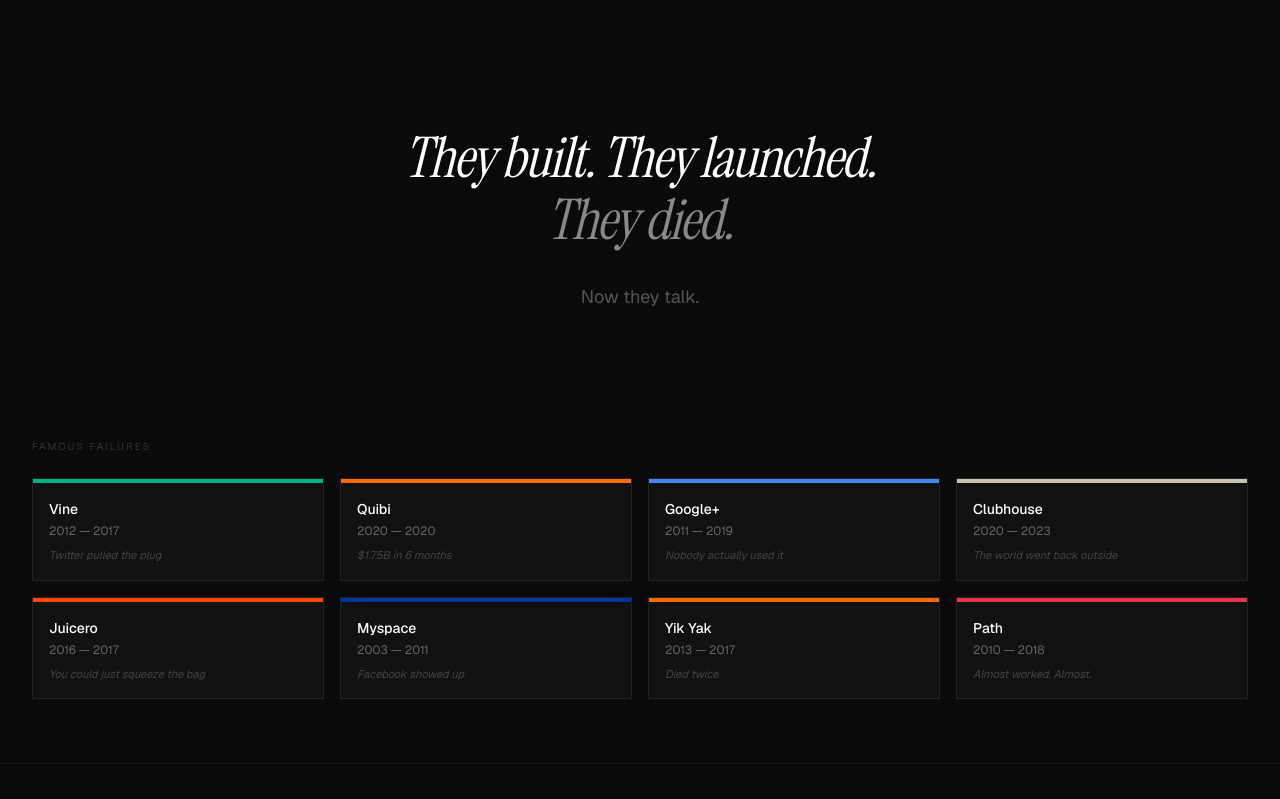
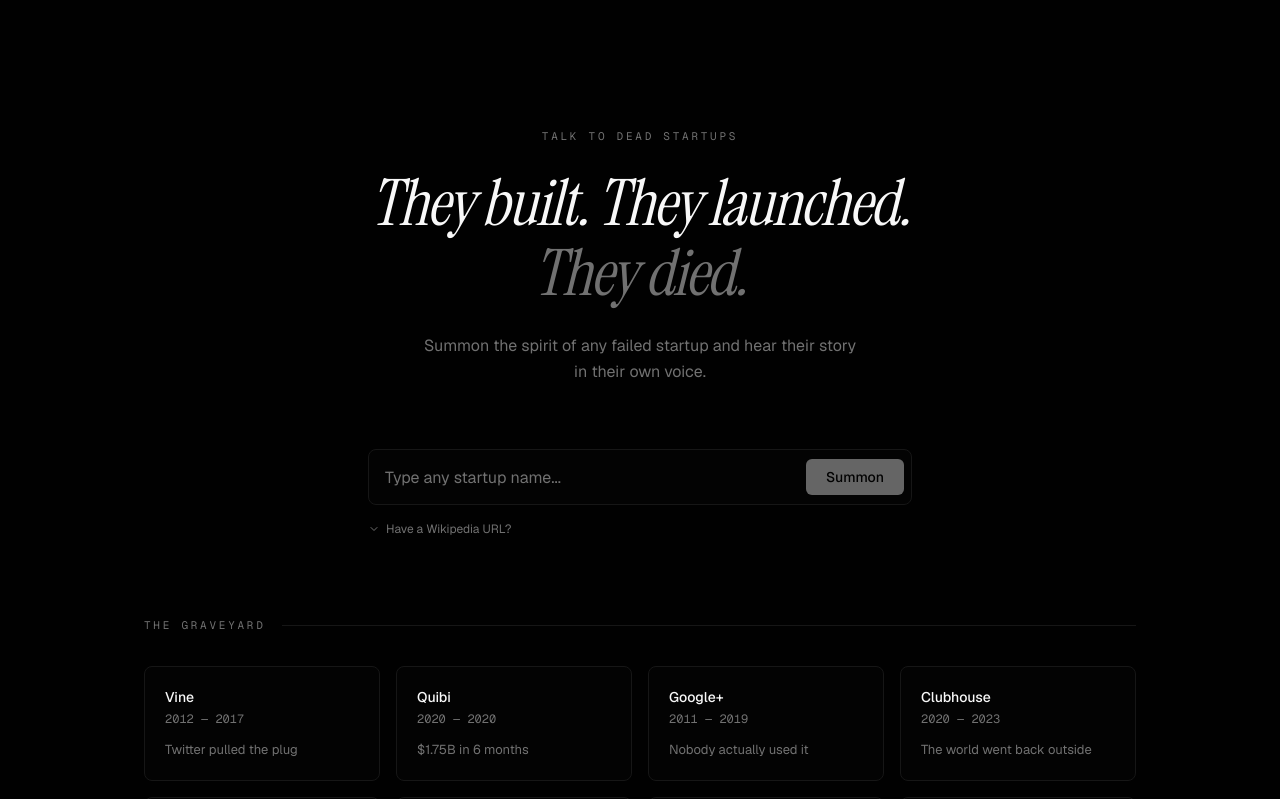
Before and after one commit to rajdesai17/v0-afterlife-home-page, a Next.js app: page / in a window 1280 px wide. Shown: the top 799 px of the page. Built offline with nearby package versions, Linux system fonts and the light colour scheme.

Commit message:
feat: implement design revamp with Vercel aesthetic
Revamp UI with dark-mode tokens, updated layout, and new design components.

Co-authored-by: Raj <118588662+rajdesai17@users.noreply.github.com>

```diff
--- a/app/globals.css
+++ b/app/globals.css
@@ -3,75 +3,81 @@
 
 @custom-variant dark (&:is(.dark *));
 
+/* Evil Rabbit / Vercel dark aesthetic */
 :root {
-  --background: oklch(1 0 0);
-  --foreground: oklch(0.145 0 0);
-  --card: oklch(1 0 0);
-  --card-foreground: oklch(0.145 0 0);
-  --popover: oklch(1 0 0);
-  --popover-foreground: oklch(0.145 0 0);
-  --primary: oklch(0.205 0 0);
-  --primary-foreground: oklch(0.985 0 0);
-  --secondary: oklch(0.97 0 0);
-  --secondary-foreground: oklch(0.205 0 0);
-  --muted: oklch(0.97 0 0);
-  --muted-foreground: oklch(0.556 0 0);
-  --accent: oklch(0.97 0 0);
-  --accent-foreground: oklch(0.205 0 0);
-  --destructive: oklch(0.577 0.245 27.325);
-  --destructive-foreground: oklch(0.577 0.245 27.325);
-  --border: oklch(0.922 0 0);
-  --input: oklch(0.922 0 0);
-  --ring: oklch(0.708 0 0);
-  --chart-1: oklch(0.646 0.222 41.116);
-  --chart-2: oklch(0.6 0.118 184.704);
-  --chart-3: oklch(0.398 0.07 227.392);
-  --chart-4: oklch(0.828 0.189 84.429);
-  --chart-5: oklch(0.769 0.188 70.08);
-  --radius: 0.625rem;
-  --sidebar: oklch(0.985 0 0);
-  --sidebar-foreground: oklch(0.145 0 0);
-  --sidebar-primary: oklch(0.205 0 0);
-  --sidebar-primary-foreground: oklch(0.985 0 0);
-  --sidebar-accent: oklch(0.97 0 0);
-  --sidebar-accent-foreground: oklch(0.205 0 0);
-  --sidebar-border: oklch(0.922 0 0);
-  --sidebar-ring: oklch(0.708 0 0);
+  --background: oklch(0.07 0 0);
+  --foreground: oklch(0.98 0 0);
+  --card: oklch(0.1 0 0);
+  --card-foreground: oklch(0.98 0 0);
+  --popover: oklch(0.1 0 0);
+  --popover-foreground: oklch(0.98 0 0);
+  --primary: oklch(0.98 0 0);
+  --primary-foreground: oklch(0.07 0 0);
+  --secondary: oklch(0.15 0 0);
+  --secondary-foreground: oklch(0.98 0 0);
+  --muted: oklch(0.2 0 0);
+  --muted-foreground: oklch(0.55 0 0);
+  --accent: oklch(0.15 0 0);
+  --accent-foreground: oklch(0.98 0 0);
+  --destructive: oklch(0.5 0.2 25);
+  --destructive-foreground: oklch(0.98 0 0);
+  --border: oklch(0.2 0 0);
+  --input: oklch(0.15 0 0);
+  --ring: oklch(0.4 0 0);
+  --radius: 0.375rem;
+
+  /* Chart colors */
+  --chart-1: oklch(0.7 0.15 160);
+  --chart-2: oklch(0.6 0.12 185);
+  --chart-3: oklch(0.5 0.08 220);
+  --chart-4: oklch(0.75 0.18 85);
+  --chart-5: oklch(0.7 0.16 70);
+
+  /* Sidebar (dark) */
+  --sidebar: oklch(0.1 0 0);
+  --sidebar-foreground: oklch(0.98 0 0);
+  --sidebar-primary: oklch(0.98 0 0);
+  --sidebar-primary-foreground: oklch(0.07 0 0);
+  --sidebar-accent: oklch(0.15 0 0);
+  --sidebar-accent-foreground: oklch(0.98 0 0);
+  --sidebar-border: oklch(0.2 0 0);
+  --sidebar-ring: oklch(0.4 0 0);
+
+  /* Custom tokens */
+  --surface: oklch(0.12 0 0);
+  --surface-hover: oklch(0.16 0 0);
+  --ghost: oklch(0.35 0 0);
+  --live: oklch(0.7 0.17 160);
 }
 
 .dark {
-  --background: oklch(0.145 0 0);
-  --foreground: oklch(0.985 0 0);
-  --card: oklch(0.145 0 0);
-  --card-foreground: oklch(0.985 0 0);
-  --popover: oklch(0.145 0 0);
-  --popover-foreground: oklch(0.985 0 0);
-  --primary: oklch(0.985 0 0);
-  --primary-foreground: oklch(0.205 0 0);
-  --secondary: oklch(0.269 0 0);
-  --secondary-foreground: oklch(0.985 0 0);
-  --muted: oklch(0.269 0 0);
-  --muted-foreground: oklch(0.708 0 0);
-  --accent: oklch(0.269 0 0);
-  --accent-foreground: oklch(0.985 0 0);
-  --destructive: oklch(0.396 0.141 25.723);
-  --destructive-foreground: oklch(0.637 0.237 25.331);
-  --border: oklch(0.269 0 0);
-  --input: oklch(0.269 0 0);
-  --ring: oklch(0.439 0 0);
-  --chart-1: oklch(0.488 0.243 264.376);
-  --chart-2: oklch(0.696 0.17 162.48);
-  --chart-3: oklch(0.769 0.188 70.08);
-  --chart-4: oklch(0.627 0.265 303.9);
-  --chart-5: oklch(0.645 0.246 16.439);
-  --sidebar: oklch(0.205 0 0);
-  --sidebar-foreground: oklch(0.985 0 0);
-  --sidebar-primary: oklch(0.488 0.243 264.376);
-  --sidebar-primary-foreground: oklch(0.985 0 0);
-  --sidebar-accent: oklch(0.269 0 0);
-  --sidebar-accent-foreground: oklch(0.985 0 0);
-  --sidebar-border: oklch(0.269 0 0);
-  --sidebar-ring: oklch(0.439 0 0);
+  --background: oklch(0.07 0 0);
+  --foreground: oklch(0.98 0 0);
+  --card: oklch(0.1 0 0);
+  --card-foreground: oklch(0.98 0 0);
+  --popover: oklch(0.1 0 0);
+  --popover-foreground: oklch(0.98 0 0);
+  --primary: oklch(0.98 0 0);
+  --primary-foreground: oklch(0.07 0 0);
+  --secondary: oklch(0.15 0 0);
+  --secondary-foreground: oklch(0.98 0 0);
+  --muted: oklch(0.2 0 0);
+  --muted-foreground: oklch(0.55 0 0);
+  --accent: oklch(0.15 0 0);
+  --accent-foreground: oklch(0.98 0 0);
+  --destructive: oklch(0.5 0.2 25);
+  --destructive-foreground: oklch(0.98 0 0);
+  --border: oklch(0.2 0 0);
+  --input: oklch(0.15 0 0);
+  --ring: oklch(0.4 0 0);
+  --sidebar: oklch(0.1 0 0);
+  --sidebar-foreground: oklch(0.98 0 0);
+  --sidebar-primary: oklch(0.98 0 0);
+  --sidebar-primary-foreground: oklch(0.07 0 0);
+  --sidebar-accent: oklch(0.15 0 0);
+  --sidebar-accent-foreground: oklch(0.98 0 0);
+  --sidebar-border: oklch(0.2 0 0);
+  --sidebar-ring: oklch(0.4 0 0);
 }
 
 @theme inline {
@@ -102,10 +108,10 @@
   --color-chart-3: var(--chart-3);
   --color-chart-4: var(--chart-4);
   --color-chart-5: var(--chart-5);
-  --radius-sm: calc(var(--radius) - 4px);
-  --radius-md: calc(var(--radius) - 2px);
-  --radius-lg: var(--radius);
-  --radius-xl: calc(var(--radius) + 4px);
+  --radius-sm: calc(var(--radius) - 2px);
+  --radius-md: var(--radius);
+  --radius-lg: calc(var(--radius) + 2px);
+  --radius-xl: calc(var(--radius) + 6px);
   --color-sidebar: var(--sidebar);
   --color-sidebar-foreground: var(--sidebar-foreground);
   --color-sidebar-primary: var(--sidebar-primary);
@@ -114,6 +120,10 @@
   --color-sidebar-accent-foreground: var(--sidebar-accent-foreground);
   --color-sidebar-border: var(--sidebar-border);
   --color-sidebar-ring: var(--sidebar-ring);
+  --color-surface: var(--surface);
+  --color-surface-hover: var(--surface-hover);
+  --color-ghost: var(--ghost);
+  --color-live: var(--live);
 }
 
 @layer base {
@@ -121,6 +131,22 @@
     @apply border-border outline-ring/50;
   }
   body {
-    @apply bg-background text-foreground;
+    @apply bg-background text-foreground antialiased;
   }
 }
+
+/* Custom scrollbar for dark theme */
+::-webkit-scrollbar {
+  width: 6px;
+  height: 6px;
+}
+::-webkit-scrollbar-track {
+  background: transparent;
+}
+::-webkit-scrollbar-thumb {
+  background: oklch(0.25 0 0);
+  border-radius: 3px;
+}
+::-webkit-scrollbar-thumb:hover {
+  background: oklch(0.35 0 0);
+}
--- a/app/page.tsx
+++ b/app/page.tsx
@@ -3,30 +3,28 @@
 import Link from "next/link"
 import { useRouter } from "next/navigation"
 import { useState } from "react"
+import { ArrowRight, ChevronDown } from "lucide-react"
 import { STARTUPS } from "@/lib/startups"
 
-function StartupCard({
-  startup,
-}: {
-  startup: (typeof STARTUPS)[number]
-}) {
+function StartupCard({ startup }: { startup: (typeof STARTUPS)[number] }) {
   return (
     <Link
       href={`/${startup.id}`}
-      className="group block bg-[#111111] border border-[#222222] transition-all duration-200 hover:border-[#444444] hover:scale-[1.02]"
+      className="group relative block overflow-hidden rounded-lg border border-border bg-card transition-all duration-200 hover:border-muted-foreground/30 hover:bg-surface-hover"
     >
-      <div
-        className="h-1"
-        style={{ backgroundColor: startup.accent }}
-      />
-      <div className="p-4">
-        <h3 className="text-sm font-medium text-white">
+      <div className="p-5">
+        <div className="flex items-start justify-between gap-3">
+          <div className="min-w-0 flex-1">
+            <h3 className="truncate font-sans text-sm font-medium text-foreground">
               {startup.name}
             </h3>
-        <p className="text-xs text-[#666666] mt-1">
+            <p className="mt-1 font-mono text-xs text-muted-foreground">
               {startup.years}
             </p>
-        <p className="text-[11px] text-[#444444] italic mt-2">
+          </div>
+          <ArrowRight className="size-4 shrink-0 text-ghost opacity-0 transition-all duration-200 group-hover:translate-x-0.5 group-hover:opacity-100" />
+        </div>
+        <p className="mt-3 line-clamp-2 text-[13px] leading-relaxed text-muted-foreground">
           {startup.cause}
         </p>
       </div>
@@ -34,39 +32,11 @@ function StartupCard({
   )
 }
 
-function Hero() {
-  return (
-    <section className="text-center py-24 md:py-32 px-4">
-      <h1 className="font-serif italic text-[32px] md:text-[56px] leading-[1.1] tracking-tight">
-        <span className="block text-white">They built. They launched.</span>
-        <span className="block text-[#888888]">They died.</span>
-      </h1>
-      <p className="text-[#555555] text-base md:text-lg mt-8">
-        Now they talk.
-      </p>
-    </section>
-  )
-}
-
-function StartupGrid() {
-  return (
-    <section className="px-4 md:px-8 pb-16">
-      <p className="text-[10px] uppercase tracking-[0.2em] text-[#333333] mb-6">
-        Famous Failures
-      </p>
-      <div className="grid grid-cols-2 md:grid-cols-4 gap-4">
-        {STARTUPS.map((startup) => (
-          <StartupCard key={startup.id} startup={startup} />
-        ))}
-      </div>
-    </section>
-  )
-}
-
-function CustomInput() {
+function SummonSection() {
   const router = useRouter()
   const [startupName, setStartupName] = useState("")
   const [wikiUrl, setWikiUrl] = useState("")
+  const [showAdvanced, setShowAdvanced] = useState(false)
 
   function handleGo() {
     if (!startupName.trim()) return
@@ -77,33 +47,83 @@ function CustomInput() {
   }
 
   return (
-    <section className="border-t border-[#1a1a1a] px-4 md:px-8 py-16">
-      <div className="max-w-2xl mx-auto">
-        <div className="flex flex-col md:flex-row gap-3">
+    <section className="mx-auto w-full max-w-xl px-4">
+      <div className="space-y-4">
+        <div className="relative">
           <input
             type="text"
             placeholder="Type any startup name..."
             value={startupName}
             onChange={(e) => setStartupName(e.target.value)}
             onKeyDown={(e) => e.key === "Enter" && handleGo()}
-            className="flex-1 bg-[#111111] border border-[#222222] px-4 py-3 text-sm text-white placeholder:text-[#444444] focus:outline-none focus:border-[#333333]"
+            className="h-14 w-full rounded-lg border border-border bg-card px-4 pr-28 font-sans text-base text-foreground placeholder:text-muted-foreground focus:border-muted-foreground/50 focus:outline-none focus:ring-1 focus:ring-muted-foreground/20 transition-all"
           />
+          <button
+            type="button"
+            onClick={handleGo}
+            disabled={!startupName.trim()}
+            className="absolute right-2 top-1/2 -translate-y-1/2 rounded-md bg-primary px-5 py-2 font-sans text-sm font-medium text-primary-foreground transition-all hover:opacity-90 disabled:opacity-40 disabled:cursor-not-allowed"
+          >
+            Summon
+          </button>
+        </div>
+
+        <button
+          type="button"
+          onClick={() => setShowAdvanced(!showAdvanced)}
+          className="flex items-center gap-1.5 text-xs text-muted-foreground transition-colors hover:text-foreground"
+        >
+          <ChevronDown
+            className={`size-3 transition-transform ${showAdvanced ? "rotate-180" : ""}`}
+          />
+          Have a Wikipedia URL?
+        </button>
+
+        {showAdvanced && (
           <input
             type="text"
-            placeholder="Or paste a Wikipedia URL (optional)"
+            placeholder="Paste Wikipedia URL (optional)"
             value={wikiUrl}
             onChange={(e) => setWikiUrl(e.target.value)}
             onKeyDown={(e) => e.key === "Enter" && handleGo()}
-            className="flex-1 bg-[#111111] border border-[#222222] px-4 py-3 text-sm text-white placeholder:text-[#444444] focus:outline-none focus:border-[#333333]"
+            className="h-12 w-full rounded-lg border border-border bg-card px-4 font-sans text-sm text-foreground placeholder:text-muted-foreground focus:border-muted-foreground/50 focus:outline-none focus:ring-1 focus:ring-muted-foreground/20 transition-all"
           />
+        )}
       </div>
-        <button
-          type="button"
-          onClick={handleGo}
-          className="mt-4 bg-white text-black px-6 py-3 text-sm font-medium rounded-[2px] hover:bg-[#e5e5e5] transition-colors"
-        >
-          {"Talk to them →"}
-        </button>
+    </section>
+  )
+}
+
+function Hero() {
+  return (
+    <section className="flex flex-col items-center px-4 pt-20 pb-12 md:pt-32 md:pb-16">
+      <p className="font-mono text-[11px] uppercase tracking-[0.25em] text-muted-foreground">
+        Talk to dead startups
+      </p>
+      <h1 className="mt-6 text-center font-serif text-[2.5rem] leading-[1.1] tracking-tight md:text-[4rem]">
+        <span className="block text-foreground italic">They built. They launched.</span>
+        <span className="block text-muted-foreground italic">They died.</span>
+      </h1>
+      <p className="mt-6 max-w-md text-center text-base text-muted-foreground leading-relaxed">
+        Summon the spirit of any failed startup and hear their story in their own voice.
+      </p>
+    </section>
+  )
+}
+
+function GraveyardGrid() {
+  return (
+    <section className="mx-auto w-full max-w-5xl px-4 py-20">
+      <div className="mb-8 flex items-center gap-4">
+        <span className="font-mono text-[11px] uppercase tracking-[0.25em] text-muted-foreground">
+          The Graveyard
+        </span>
+        <div className="h-px flex-1 bg-border" />
+      </div>
+      <div className="grid grid-cols-1 gap-4 sm:grid-cols-2 lg:grid-cols-4">
+        {STARTUPS.map((startup) => (
+          <StartupCard key={startup.id} startup={startup} />
+        ))}
       </div>
     </section>
   )
@@ -111,20 +131,32 @@ function CustomInput() {
 
 function Footer() {
   return (
-    <footer className="text-center py-12 px-4">
-      <p className="text-[11px] text-[#333333]">
-        {"Built for #ElevenHacks 2025 · Firecrawl × ElevenLabs"}
+    <footer className="border-t border-border px-4 py-8">
+      <div className="mx-auto flex max-w-5xl items-center justify-between">
+        <p className="font-mono text-[11px] text-muted-foreground">
+          Built for #ElevenHacks 2025
         </p>
+        <div className="flex items-center gap-4">
+          <span className="font-mono text-[11px] text-muted-foreground">
+            Firecrawl
+          </span>
+          <span className="text-ghost">×</span>
+          <span className="font-mono text-[11px] text-muted-foreground">
+            ElevenLabs
+          </span>
+        </div>
+      </div>
     </footer>
   )
 }
 
 export default function HomePage() {
   return (
-    <main className="min-h-screen bg-[#0a0a0a]">
+    <main className="flex min-h-screen flex-col bg-background">
       <Hero />
-      <StartupGrid />
-      <CustomInput />
+      <SummonSection />
+      <GraveyardGrid />
+      <div className="flex-1" />
       <Footer />
     </main>
   )
```
Also changed, not shown: components/Conversation.tsx (+146 -133 lines). Lines whose indentation alone changed are shown as unchanged.
